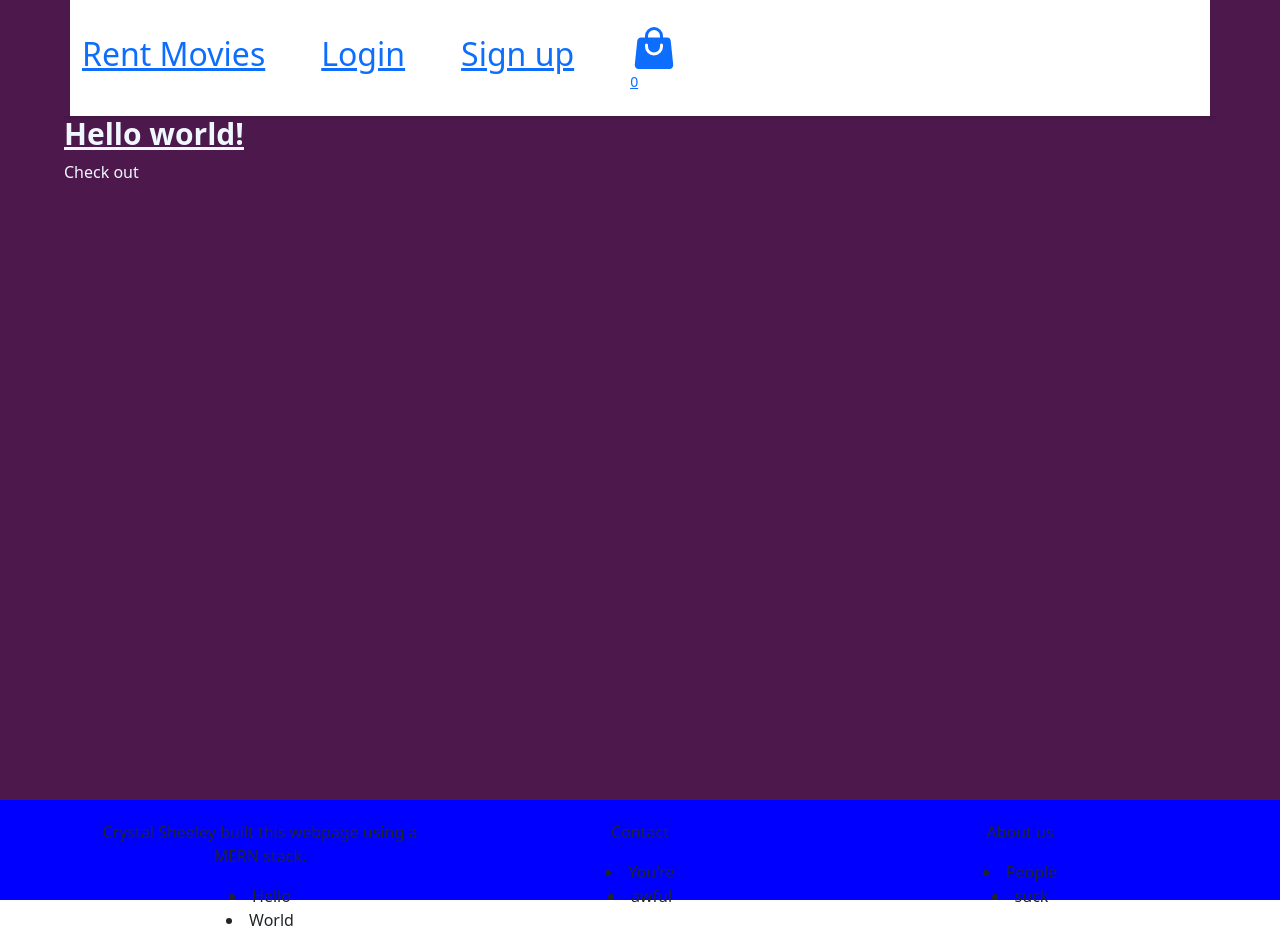
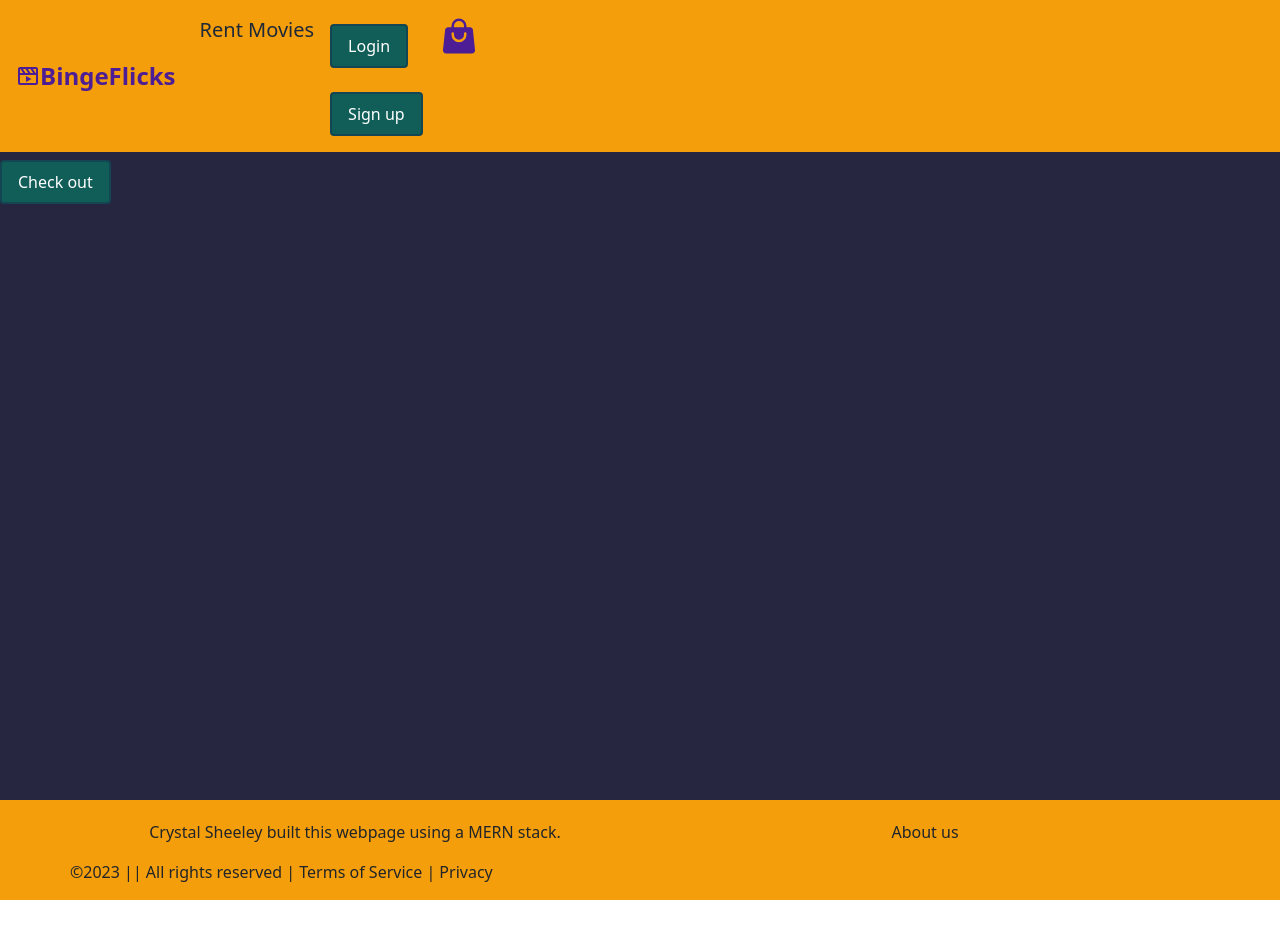
Before and after one commit to Turtle-Sprite/bingeflicks-Project4, a React (Create React App) app in the folder Frontend/: page /cart in a window 1280 px wide. Shown: the top 936 px of the page. After the commit the page ends 900 px from the top, so only its background shows below. Built offline with nearby package versions, Linux system fonts and the light colour scheme.

Commit message:
Trying to add favorites list

```diff
--- a/Frontend/src/App.js
+++ b/Frontend/src/App.js
@@ -21,8 +21,9 @@ function App() {
   const [cart, setCart] = useState([])
   //TMDB films
   const [films, setFilm] = useState([])
-  //get info from db and search array for conditional rendering
-  const [favoritesArray, setFavoritesArray] = useState([])
+  //get info from db and search fav array for conditional rendering
+  const [favoritesArray, setFavoritesArray] = useState([]) //titles only
+  const [favoritesDetails, setFavoritesDetails] = useState([]) //all info
   let [signInError, setSignInError] = useState('')
   const [errorMsg, setErrorMsg] = useState(false)
   //sets moviedetails based on the film which rendered the "See Film Details" button
@@ -104,15 +105,13 @@ function App() {
           'Authorization': token
         }
       }
-      console.log("get favorites invoked")
       const response = await axios.get(`${process.env.REACT_APP_SERVER_URL}/movies/favorites`, options)
       let responseArray = response.data.map(response => {
         return response.movieTitle
       })
-      console.log("ARRAY OF TITLES", responseArray)
+      setFavoritesDetails(...favoritesDetails, response.data)
       setFavoritesArray(...favoritesArray, responseArray)
-      console.log("favorites set array", favoritesArray)
-
+      console.log("get favorites invoked", favoritesDetails)
     } catch (err) {
       console.log("Get favorites error", err)
     }
@@ -249,17 +248,12 @@ function App() {
 
 
   return (
-    // <CartProvider>
-    <div >
+    <div>
       <div className="page-container">
         <div className="main">
           <Router>
-            <Navbar />
-            <h1 className="text-3xl font-bold underline">
-              Hello world!
-            </h1>
+            <Navbar currentUser={currentUser} />
             <Routes>
-
               <Route path="/" element={<Homepage
                 currentUser={currentUser}
                 postReviews={postReviews}
@@ -281,6 +275,7 @@ function App() {
                 getFavorites={getFavorites} />}
                 handleAddToCart={handleAddToCart}
                 cart={cartProducts}
+                favoritesDetails={favoritesDetails}
               />
 
               <Route path="/movies/:id" element={<MovieDetails
@@ -293,6 +288,7 @@ function App() {
                 deleteReviews={deleteReviews}
                 reviews={reviews}
               />} />
+
               <Route path="/cart" element={<Cart currentUser={currentUser} cart={cart} setCart={setCart} handleAddToCart={handleAddToCart} />} />
               <Route path="/checkout-success" element={<CheckoutSuccess currentUser={currentUser} />} />
               <Route path="/login" element={<UserLogin currentUser={currentUser} setCurrentUser={setCurrentUser} />} />
@@ -301,10 +297,9 @@ function App() {
             </Routes>
           </Router>
         </div>
-      </div>
+    </div>
       <Footer />
     </div>
-    // </CartProvider>
   );
 }
 
--- /dev/null
+++ b/Frontend/src/Components/Pages/FilmLists/HomeCarousel.jsx
@@ -0,0 +1,37 @@
+import Carousel from 'react-bootstrap/Carousel';
+
+function HomeCarousel({ films, currentUser }) {
+
+  if(films.length > 0){
+  const getFirstFour = films => {
+    let fourFilms = []
+    for(let i =0; i < 4; i++ ){
+      const film = films[i]
+      fourFilms.push(
+        <Carousel.Item>
+          <img
+            className="d-block w-100"
+            src={`https://image.tmdb.org/t/p/w1280/${film.backdrop_path}`}
+            alt={`${film.title}`}
+          />
+          <Carousel.Caption>
+            <h3>{film.title}</h3>
+            <p>{film.description}</p>
+          </Carousel.Caption>
+        </Carousel.Item>
+      )
+    }
+    console.log(fourFilms)
+    return fourFilms
+  }
+
+  return (
+    <>
+      <Carousel fade>
+        {getFirstFour(films)}
+      </Carousel>
+    </>);
+}
+}
+
+export default HomeCarousel;
--- a/Frontend/src/Components/Pages/Homepage.jsx
+++ b/Frontend/src/Components/Pages/Homepage.jsx
@@ -1,6 +1,8 @@
 import { useState, useEffect } from "react";
-
+import HomeCarousel from "./FilmLists/HomeCarousel";
 import PopularFilmList from './FilmLists/PopularFilmList'
+import { Container } from "react-bootstrap";
+import FavoritesList from "./FilmLists/FavoritesList";
 
 
 function Homepage({ currentUser,
@@ -19,9 +21,11 @@ function Homepage({ currentUser,
     setSignInError,
     setMovieDetails,
     getFilmsTMDB,
-    getFavorites
+    getFavorites,
+    favoritesDetails
 }) {
 
+    console.log("favorites details in Homepage", favoritesDetails)
     useEffect(() => {
         getFilmsTMDB()
         getFavorites()
@@ -29,6 +33,14 @@ function Homepage({ currentUser,
 
     return (
         <>
+            <div>
+                <HomeCarousel
+                    currentUser={currentUser}
+                    films={films}
+                />
+            </div>
+
+            <div className="flexContainer">
                 <PopularFilmList
                     currentUser={currentUser}
                     films={films}
@@ -46,6 +58,18 @@ function Homepage({ currentUser,
                     setSignInError={setSignInError}
                     setMovieDetails={setMovieDetails}
                 />
+            </div>
+            { currentUser ?
+            <FavoritesList
+                favoritesDetails={favoritesDetails}
+                favoritesArray={favoritesArray}
+                handleFavorite={handleFavorite}
+                handleDeleteFavorite={handleDeleteFavorite}
+                handleToggleFavorites={handleToggleFavorites}
+                setMovieDetails={setMovieDetails}
+            />
+            : null
+            }
         </>
     );
 }
--- a/Frontend/src/Components/partials/Footer.jsx
+++ b/Frontend/src/Components/partials/Footer.jsx
@@ -3,23 +3,14 @@ import '../../App.css'
 
 function Footer() {
     return (
-        <div className="footer">
+        <div className="footer flex justify-center">
             <div className="container">
                 <div className="row">
                 <div className="col">
                     <p>Crystal Sheeley built this webpage using a MERN stack.</p>
-                    <li>Hello</li>
-                    <li>World</li>
-                </div>
-                <div className="col">
-                    <p>Contact</p>
-                    <li>You're</li>
-                    <li>awful</li>
                 </div>
                 <div className="col">
                     <p>About us</p>
-                    <li>People</li>
-                    <li>suck</li>
                 </div>
                 </div>
                 <div className="row">
--- a/Frontend/src/Components/partials/Navbar.jsx
+++ b/Frontend/src/Components/partials/Navbar.jsx
@@ -1,34 +1,55 @@
 import { NavLink, Link } from 'react-router-dom'
 import { HiShoppingBag } from "react-icons/hi2";
+import { BiMoviePlay } from "react-icons/bi"
+import Nav from 'react-bootstrap/Nav';
+import Navbar from 'react-bootstrap/Navbar';
 
-function Navbar() {
+function NavbarNav({currentUser}) {
+
+
     return (
-        <nav className="nav-bar shadow-md sticky top-0 z-20 w-full">
-            <div className="container md:flex bg-white py-4">
-                <div className="col-span-3 font-medium text-sm hidden xl:gap-14 2xl:gap-20 justify-between lg:flex xl-justify-end items-center">
-                    <NavLink to="/">
-                        <h2>Rent Movies</h2>
-                    </NavLink>
-                    <NavLink to="/login">
-                        <h2>Login</h2>
-                    </NavLink>
-                    <NavLink to="/signup">
-                        <h2>Sign up</h2>
-                    </NavLink>
+        <Navbar className="md:flex bg-amber-500">
+            <Navbar.Brand>
+                <div className='ml-4 font-bold text-2xl flex items-center text-violet-900'>
+                    <BiMoviePlay />
+                    BingeFlicks
+                </div>
+            </Navbar.Brand>
+            <Navbar.Toggle aria-controls="basic-navbar-nav" />
+            <Navbar.Collapse id="basic-navbar-nav">
+                <Nav className="me-auto">
+                    <Nav.Link href="/">
+                        <p className="text-gray-800 hover:text-gray-400 duration-500 link text-xl">Rent Movies</p>
+                    </Nav.Link>
 
-                    <NavLink to='/cart'>
-                        <div className="nav-bar">
-                            {/* Shopping bag */}
-                            <HiShoppingBag className='w-12 h-12'/>
-                            <span className="bag-quantity">
-                                <span>0</span>
-                            </span>
-                        </div>
-                    </NavLink>
-                </div>
-            </div>
-        </nav>
+                    {currentUser ?
+                    <div className='col-ends'>
+                    <Nav.Link href="/logout" className="text-gray-800 hover:text-gray-400 duration-500 link">
+                        <button type="submit"> Logout </button>
+                    </Nav.Link>
+                    </div>
+                    :
+                    <div>
+                    <Nav.Link href="/login" className="text-gray-800 hover:text-gray-400 duration-500 link">
+                        <button type="submit"> Login </button>
+                    </Nav.Link>
+
+                    <Nav.Link href="/signup" className="text-gray-800 hover:text-gray-400 duration-500 link">
+                        <button type='submit'>Sign up</button>
+                    </Nav.Link>
+                    </div>
+                    }
+                    <Nav.Link href='/cart' className="text-gray-800 hover:text-gray-400 duration-500 link col-ends">
+
+                        {/* Shopping bag */}
+                        <HiShoppingBag className='w-10 h-10 text-violet-900 hover:text-violet-700 duration-500 col-ends' />
+
+                    </Nav.Link>
+
+                </Nav>
+            </Navbar.Collapse>
+        </Navbar>
     );
 }
 
-export default Navbar;
+export default NavbarNav;
--- a/Frontend/src/Components/partials/PayButton.jsx
+++ b/Frontend/src/Components/partials/PayButton.jsx
@@ -1,7 +1,5 @@
 import axios from 'axios'
 import {useState} from "react"
-
-
 
 function PayButton({currentUser}) {
     const [message, setMessage] = useState(false)
@@ -34,7 +32,7 @@ function PayButton({currentUser}) {
             <p className="error"> You must be logged in to your account to checkout. </p> :
             null
             }
-            <button onClick={() => handleCheckout()}>Check out</button>
+            <button type="submit" onClick={() => handleCheckout()}>Check out</button>
         </>
      );
 }
--- a/Frontend/src/index.css
+++ b/Frontend/src/index.css
@@ -5,48 +5,66 @@
 
 .page-container {
   display: flex;
-  flex-direction: column;
   justify-content: center;
-  min-height: 100%;
-  background-color: #4D194D;
+  min-height: 100vh;
+  width: 100vw;
+  background-color: #272640;
   color:aliceblue;
   @apply items-center
+}
+
+.cardCss {
+  background-color: #144552;
+  border-radius: 15px;
+  max-width: 200px;
+  max-height: 400px;
+  @apply flex shadow-lg m-7 p-3
+}
+
+.link {
+  text-decoration: none;
+  list-style: none;
 }
 
 button[type=submit] {
   border: 2px solid #144552;
   background-color: #006466;
   color: white;
-  @apply flex justify-between items-center px-2 py-1 rounded
+  @apply flex justify-between items-center px-4 py-2 rounded hover:bg-teal-700 bg-teal-800 hover:text-gray-400 mt-2
 }
 
 .main {
   margin: 0 auto;
   overflow: auto;
   padding-bottom: 100px;
-  width: 90vw;
+  width: 100vw;
   min-height: 100vh;
 }
 
 .footer {
   text-align: center;
-  background: blue;
   position: relative;
   padding-top: 20px;
   height: 100px;
   bottom: 0;
   width: 100%;
   clear: both;
+  @apply bg-amber-500
 }
-.container {
-
+.flexContainer {
+  display: flex;
+  flex-direction: row;
+  flex-wrap: wrap;
+  justify-content: center;
+  align-items: baselne;
 }
 .row {
   display: flex;
 }
 
-.col {
-
+.col-ends {
+  display: flex;
+  justify-content: flex-end;
 }
 
 .pop-film-img {
```
Also changed, not shown: Frontend/src/Components/Pages/FilmLists/FavoritesList.jsx (+50 -5 lines), Frontend/src/Components/Pages/FilmLists/PopularFilmList.jsx (+22 -28 lines), Frontend/src/Components/Pages/FilmLists/WatchList.jsx (added, +10 -0 lines), Frontend/src/Layout.jsx (added). Lines whose indentation alone changed are shown as unchanged.
